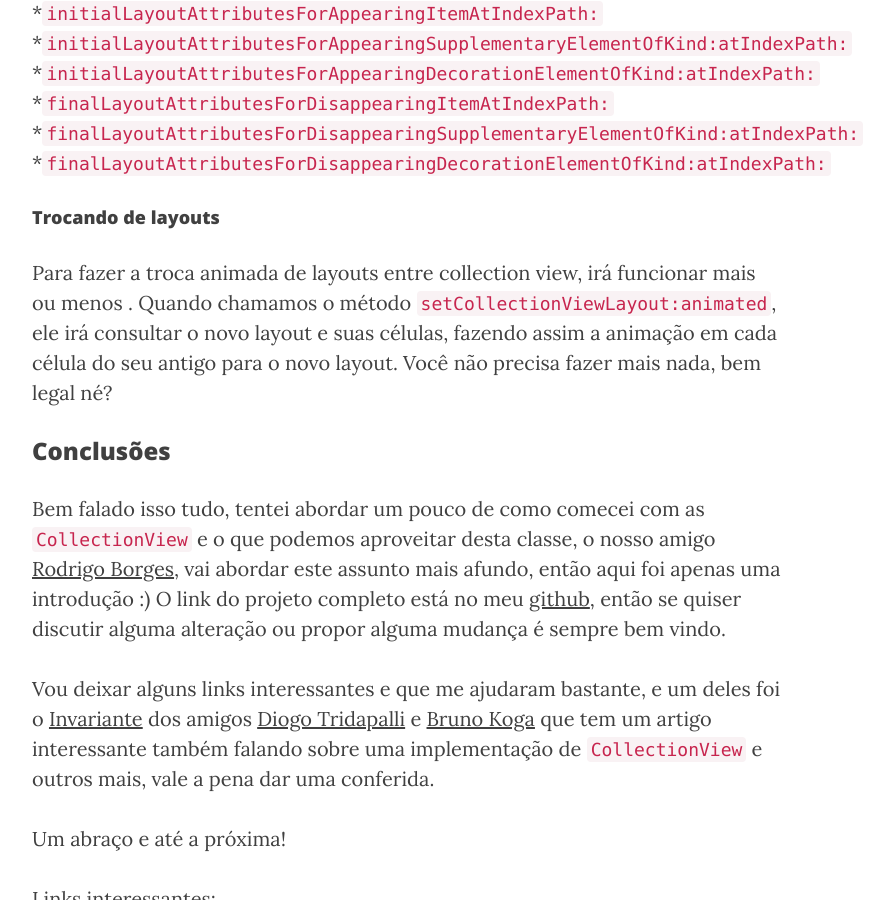
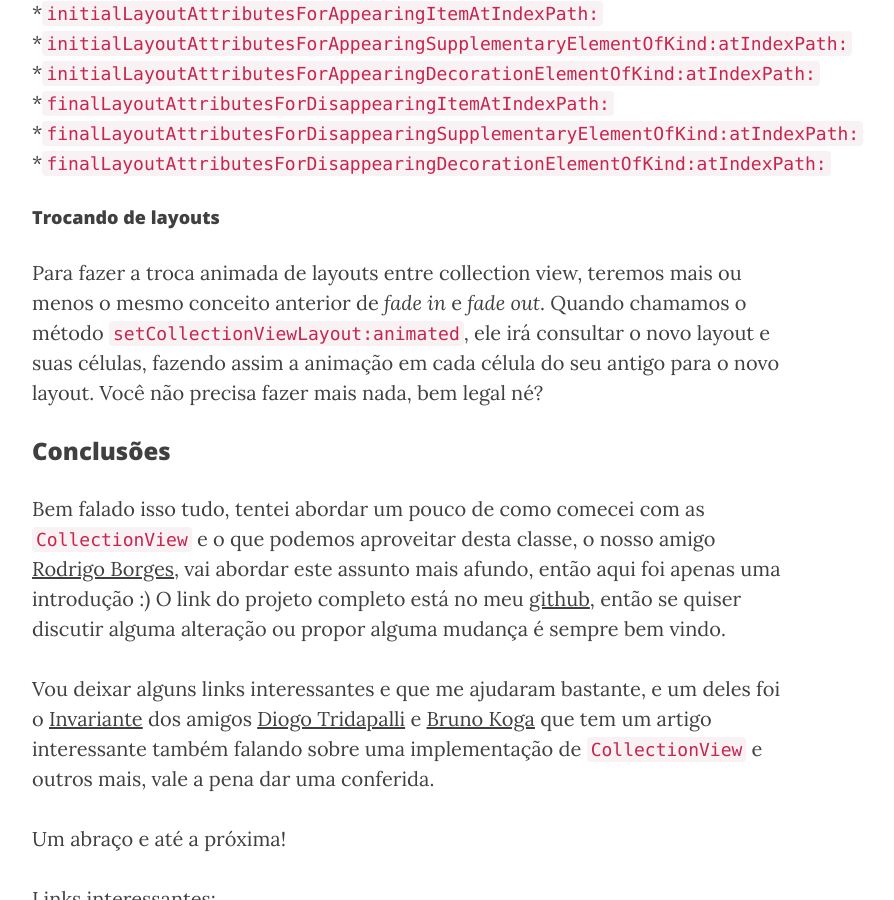
Before and after one commit to CocoaHeadsBrasil/equinociOS, a Jekyll site: the page built from _posts/2016-03-03-CollectionView- Uma nova abordagem de TableViews.md, in a window 1280 px wide and 900 px high, scrolled down 8098 px. Shown: the whole window, without its empty margins (233-1127 px from the left). Built offline with Jekyll 4.4.1, drawn with Linux system fonts in a browser that asks for light colours; nearby versions of some CDN libraries.

Commit message:
Alterações textuais

```diff
--- a/_posts/2016-03-03-CollectionView- Uma nova abordagem de TableViews.md
+++ b/_posts/2016-03-03-CollectionView- Uma nova abordagem de TableViews.md
@@ -188,7 +188,7 @@ Este mesmo princípio é usado para deletar alguma célula, agora a animação v
 
 #### Trocando de layouts
 
-Para fazer a troca animada de layouts entre collection view, irá funcionar mais ou menos . Quando chamamos o método `setCollectionViewLayout:animated`, ele irá consultar o novo layout e suas células, fazendo assim a animação em cada célula do seu antigo para o novo layout. Você não precisa fazer mais nada, bem legal né?
+Para fazer a troca animada de layouts entre collection view, teremos mais ou menos o mesmo conceito anterior de *fade in* e *fade out*. Quando chamamos o método `setCollectionViewLayout:animated`, ele irá consultar o novo layout e suas células, fazendo assim a animação em cada célula do seu antigo para o novo layout. Você não precisa fazer mais nada, bem legal né?
 
 ### Conclusões
 
```
